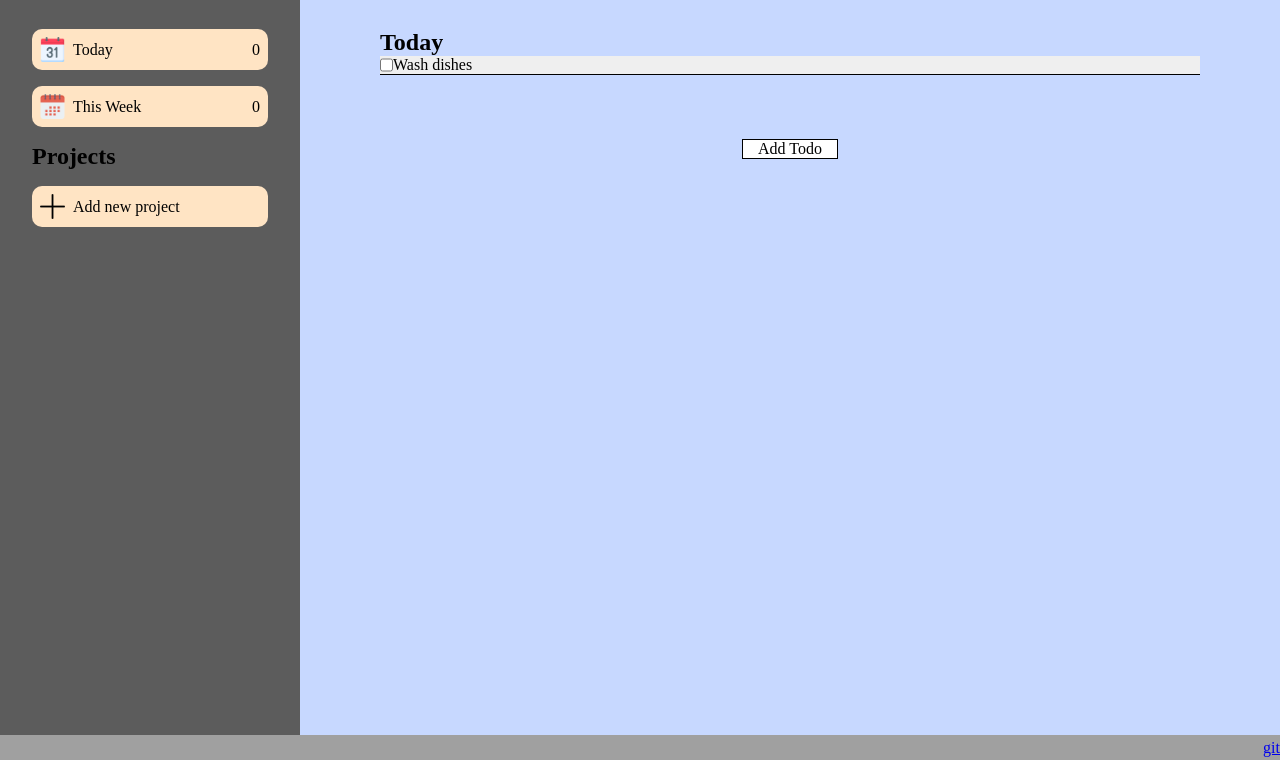
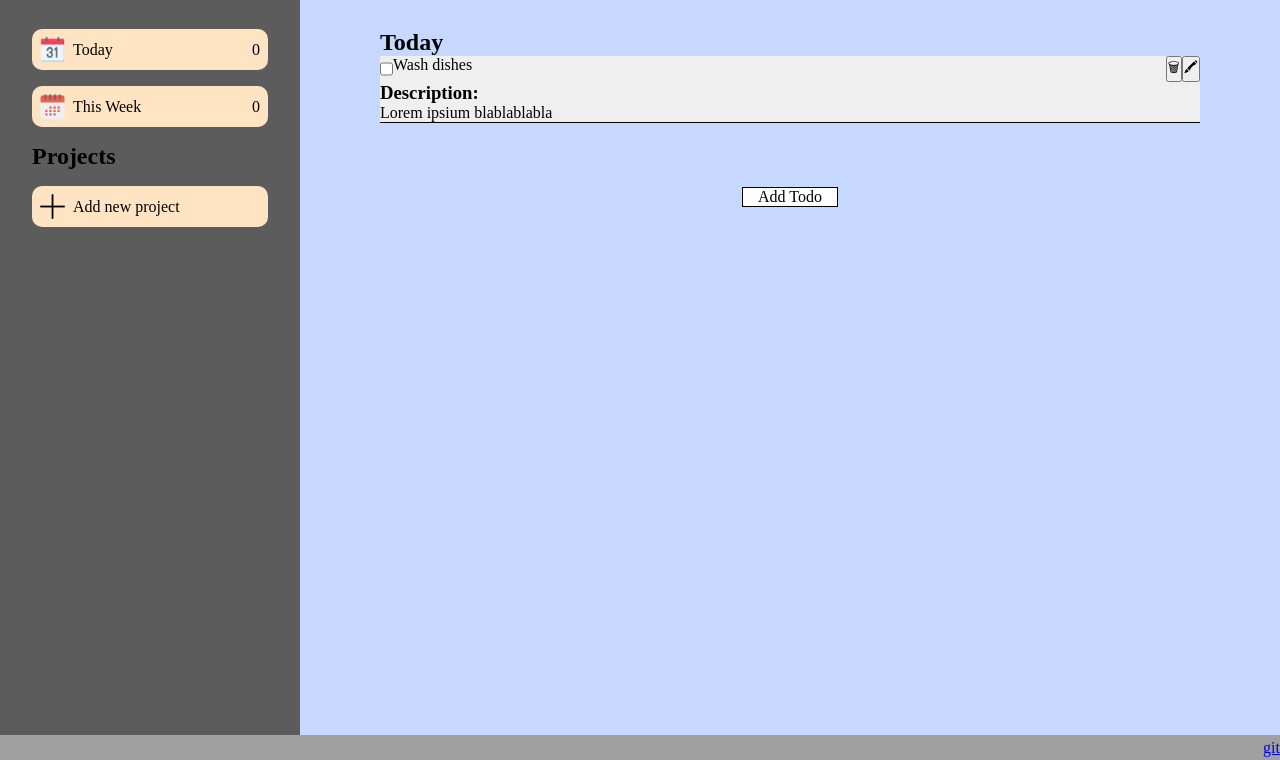
Before and after one commit to Orluca/TOP-todo-app, a website built with webpack: page src/template.html in a window 1280 px wide. Shown: the part 40-800 px from the top of the page. Built offline with nearby package versions, Linux system fonts and the light colour scheme.

Commit message:
todo item improvements

```diff
--- a/src/modules/main/todo-list/todo-item/todo-item.css
+++ b/src/modules/main/todo-list/todo-item/todo-item.css
@@ -1,6 +1,16 @@
 .todo-item {
   border-bottom: 1px solid black;
+  background-color: rgb(239, 239, 239);
   display: flex;
-  flex-direction: row;
-  background-color: rgb(239, 239, 239);
+  flex-direction: column;
 }
+
+.todo-item-top {
+  display: flex;
+  width: 100%;
+  justify-content: space-between;
+}
+
+.todo-item-title {
+  flex-grow: 1;
+}
--- a/src/modules/main/todo-list/todo-item/todo-item.js
+++ b/src/modules/main/todo-list/todo-item/todo-item.js
@@ -1,7 +1,9 @@
 import todoItemStyle from "./todo-item.css";
 
+// ----------------- CHECKBOX AND TITLE -----------------
 function checkbox() {
   const checkbox = document.createElement("input");
+  checkbox.classList.add("todo-item-checkbox");
   checkbox.type = "checkbox";
 
   return checkbox;
@@ -9,17 +11,88 @@ function checkbox() {
 
 function title(val) {
   const title = document.createElement("div");
+  title.classList.add("todo-item-title");
   title.textContent = val;
 
   return title;
 }
 
+// ----------------- BUTTONS -----------------
+function btnDelete() {
+  const btnDelete = document.createElement("button");
+  btnDelete.textContent = "🗑";
+
+  return btnDelete;
+}
+
+function btnEdit() {
+  const btnEdit = document.createElement("button");
+  btnEdit.textContent = "🖍";
+
+  return btnEdit;
+}
+
+function buttons() {
+  const buttons = document.createElement("div");
+  buttons.classList.add("todo-item-buttons");
+
+  buttons.appendChild(btnDelete());
+  buttons.appendChild(btnEdit());
+
+  return buttons;
+}
+// ----------------- ENTIRE TOP SECTION -----------------
+function top(titleText) {
+  const top = document.createElement("div");
+  top.classList.add("todo-item-top");
+  top.appendChild(checkbox());
+  top.appendChild(title(titleText));
+  top.appendChild(buttons());
+
+  return top;
+}
+
+// ----------------- BOTTOM / EXPANDABLE ADDITIONAL INFO -----------------
+function descriptionTitle() {
+  const descriptionTitle = document.createElement("h3");
+  descriptionTitle.textContent = "Description:";
+
+  return descriptionTitle;
+}
+
+function descriptionContent() {
+  const descriptionContent = document.createElement("div");
+  descriptionContent.textContent = "Lorem ipsium blablablabla";
+
+  return descriptionContent;
+}
+
+function description() {
+  const description = document.createElement("div");
+
+  description.appendChild(descriptionTitle());
+  description.appendChild(descriptionContent());
+
+  return description;
+}
+
+function bottom() {
+  const bottom = document.createElement("div");
+  bottom.classList.add("todo-item-bottom");
+  //   bottom.classList.add("hidden");
+
+  bottom.appendChild(description());
+
+  return bottom;
+}
+
+// ----------------- THE WHOLE ITEM -----------------
 function todoItem(titleText) {
   const todoItem = document.createElement("div");
   todoItem.classList.add("todo-item");
 
-  todoItem.appendChild(checkbox());
-  todoItem.appendChild(title(titleText));
+  todoItem.appendChild(top(titleText));
+  todoItem.appendChild(bottom());
 
   return todoItem;
 }
```
